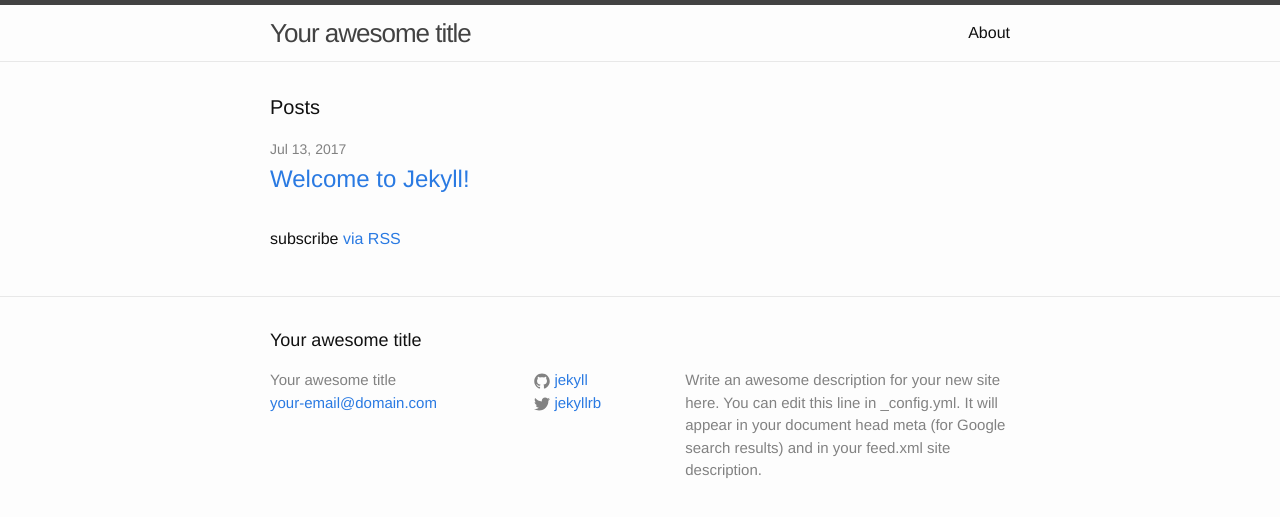
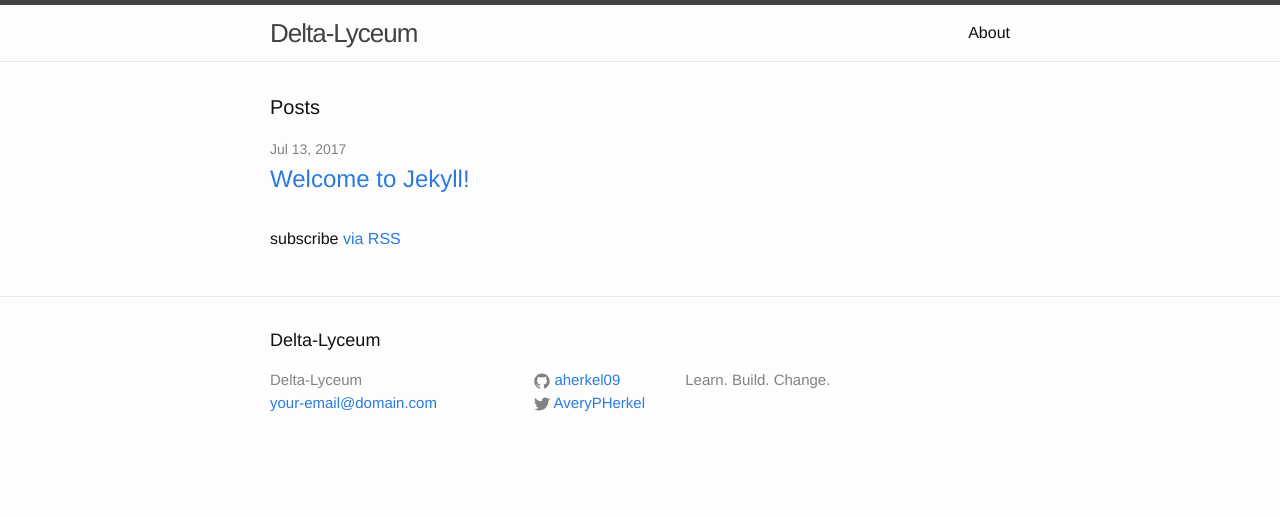
Before and after one commit to DeltaLyceum/aherkel09.github.io, a Jekyll site: the page built from index.html, in a window 1280 px wide. Shown: the top 517 px of the page. Built offline with Jekyll 4.4.1, drawn with Linux system fonts in a browser that asks for light colours.

Commit message:
Update _config.yml

```diff
--- a/_config.yml
+++ b/_config.yml
@@ -6,16 +6,14 @@
 # 'jekyll serve'. If you change this file, please restart the server process.
 
 # Site settings
-title: Your awesome title
+title: Delta-Lyceum
 email: your-email@domain.com
 description: > # this means to ignore newlines until "baseurl:"
-  Write an awesome description for your new site here. You can edit this
-  line in _config.yml. It will appear in your document head meta (for
-  Google search results) and in your feed.xml site description.
+  Learn. Build. Change.
 baseurl: "" # the subpath of your site, e.g. /blog
-url: "http://yourdomain.com" # the base hostname & protocol for your site
-twitter_username: jekyllrb
-github_username:  jekyll
+url: "http://delta-lyceum.com" # the base hostname & protocol for your site
+twitter_username: AveryPHerkel
+github_username:  aherkel09
 
 # Build settings
 markdown: kramdown
```
